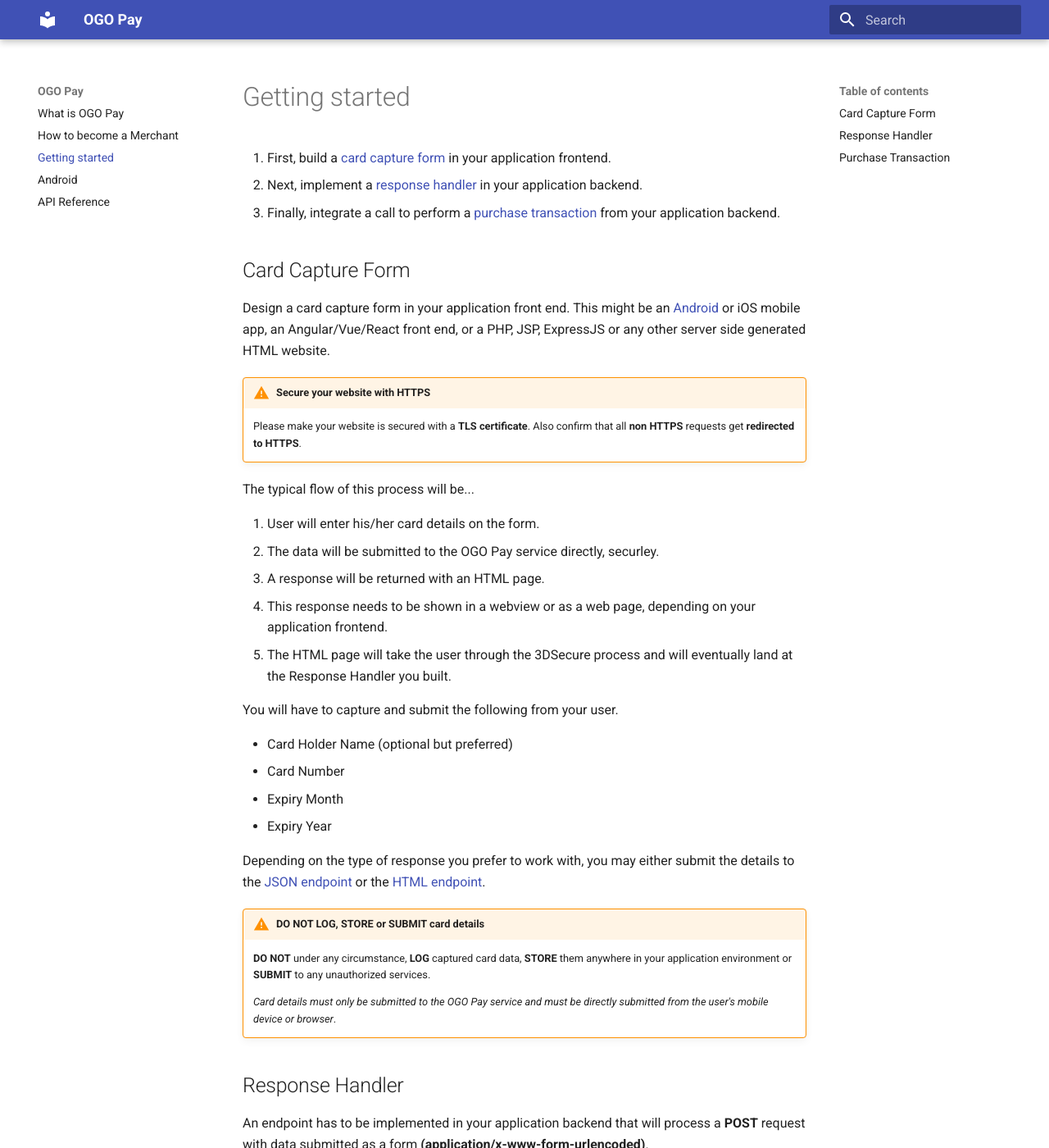
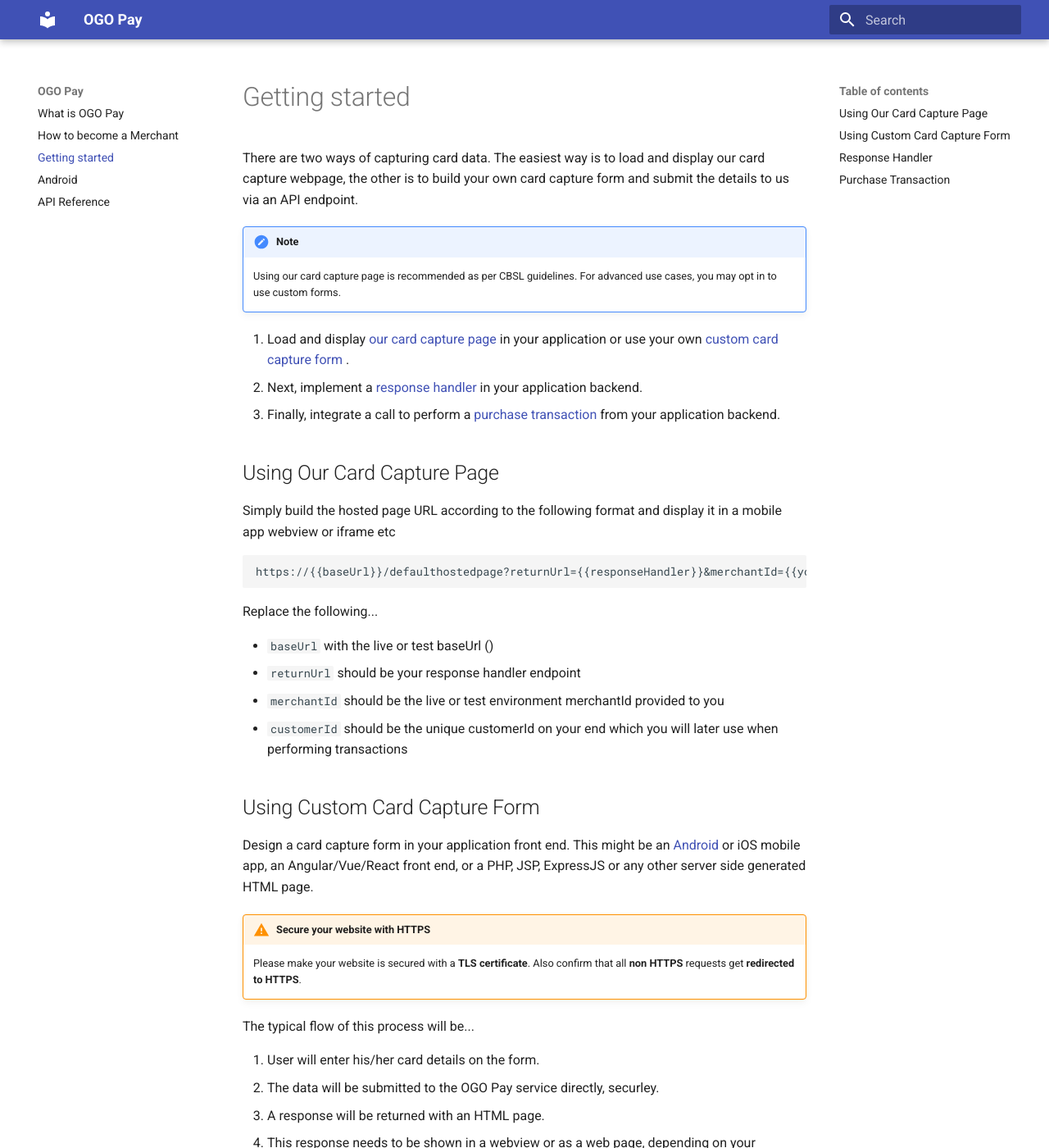
Before and after one commit to denesh-r/ogopay-docs, an MkDocs documentation site: the page built from docs/integration.md, in a window 1280 px wide and 1400 px high. Shown: the whole window at 82% size. Built offline with MkDocs 1.6.1 and Material for MkDocs 9.7.7, drawn with Linux system fonts in a browser that asks for light colours.

Commit message:
Added documentation for hosted page

````diff
--- a/docs/integration.md
+++ b/docs/integration.md
@@ -1,13 +1,36 @@
 # Getting started
 
-1. First, build a [card capture form](#card-capture-form) in your application frontend.
+There are two ways of capturing card data. The easiest way is to load and display our card capture webpage,
+the other is to build your own card capture form and submit the details to us via an API endpoint.
+
+!!! note
+    Using our card capture page is recommended as per CBSL guidelines.
+    For advanced use cases, you may opt in to use custom forms.
+
+1. Load and display [our card capture page](#using-our-card-capture-page) in your application
+    or use your own [custom card capture form](#using-custom-card-capture-form) .
 2. Next, implement a [response handler](#response-handler) in your application backend.
 3. Finally, integrate a call to perform a [purchase transaction](#purchase-transaction) from your application backend.
 
-## Card Capture Form
+## Using Our Card Capture Page
+
+Simply build the hosted page URL according to the following format and display it in a mobile app webview or iframe etc
+
+``` txt
+https://{{baseUrl}}/defaulthostedpage?returnUrl={{responseHandler}}&merchantId={{yourMerchantId}}&customerId={{yourCustomersId}}
+```
+
+Replace the following...
+
+* ```baseUrl``` with the live or test baseUrl ()
+* ```returnUrl``` should be your response handler endpoint
+* ```merchantId``` should be the live or test environment merchantId provided to you
+* ```customerId``` should be the unique customerId on your end which you will later use when performing transactions
+
+## Using Custom Card Capture Form
 
 Design a card capture form in your application front end. This might be an [Android](android.md#Usage) or iOS mobile app,
-an Angular/Vue/React front end, or a PHP, JSP, ExpressJS or any other server side generated HTML website.
+an Angular/Vue/React front end, or a PHP, JSP, ExpressJS or any other server side generated HTML page.
 
 !!! warning "Secure your website with HTTPS"
     Please make your website is secured with a **TLS certificate**.
@@ -23,10 +46,10 @@
 
 You will have to capture and submit the following from your user.
 
-+ Card Holder Name (optional but preferred)
-+ Card Number
-+ Expiry Month
-+ Expiry Year
+* Card Holder Name (optional but preferred)
+* Card Number
+* Expiry Month
+* Expiry Year
 
 Depending on the type of response you prefer to work with, you may either submit the details to the
 [JSON endpoint](apireference.md#tokenize-card-json) or the [HTML endpoint](apireference.md#tokenize-card-html).
@@ -45,16 +68,16 @@
 
 The following fields will be submitted to your endpoint.
 
-+ success (true or false)
-+ message (*Card tokenized successfully* or an error message)
-+ token (card token if successfull)
-+ cardMask (masked card number in the format 4242-42xx-xxxx-4242)
-+ expiryMonth (two digit month)
-+ expiryYear (two digit year)
-+ cardType (V for Visa, M for Mastercard and U for Unionpay)
-+ merchantId (the merchant id sent with the tokenize api call)
-+ customerId (the customer id sent with the tokenize api call)
-+ orderId (the order id sent with the tokenize api call)
+* success (true or false)
+* message (*Card tokenized successfully* or an error message)
+* token (card token if successfull)
+* cardMask (masked card number in the format 4242-42xx-xxxx-4242)
+* expiryMonth (two digit month)
+* expiryYear (two digit year)
+* cardType (V for Visa, M for Mastercard and U for Unionpay)
+* merchantId (the merchant id sent with the tokenize api call)
+* customerId (the customer id sent with the tokenize api call)
+* orderId (the order id sent with the tokenize api call)
 
 It is your responsibility to **process the incoming data** and **save the token** with the relevant customer.
 You will be using this token in all future transactions related to this card.
````
